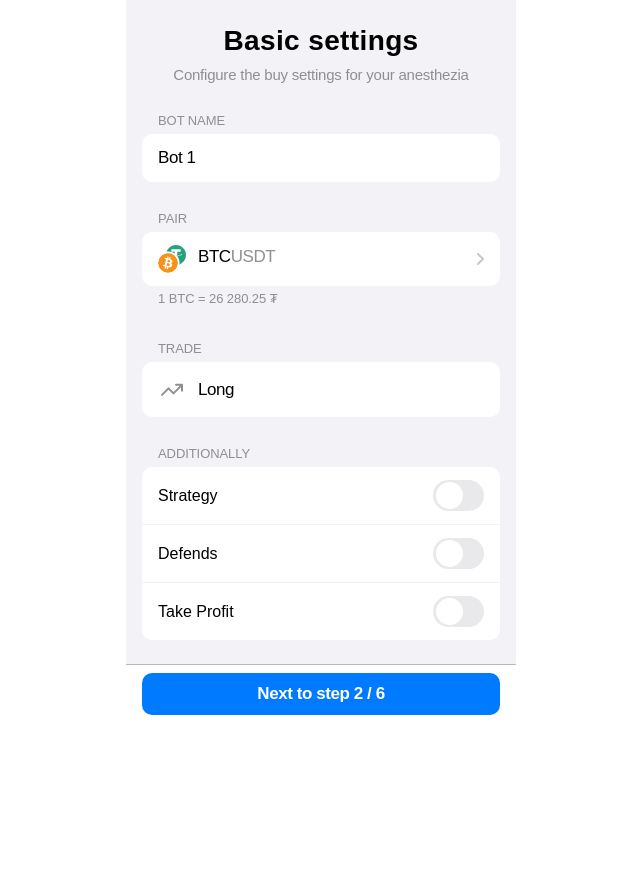
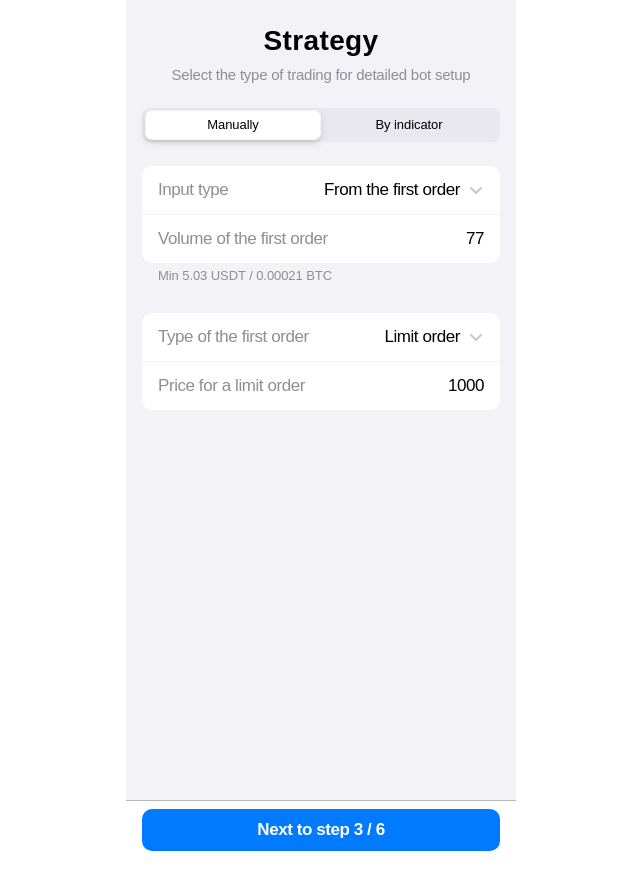
Before and after one commit to muhammadsalam/testreact, a React (Vite) app: page / in a window 1280 px wide. Shown: the whole page, without its empty margins (319-959 px from the left). Before the commit the page ends 800 px from the top, so only its background shows below. Built offline with nearby package versions, Linux system fonts and the light colour scheme.

Commit message:
Strategy page

```diff
--- a/src/main.tsx
+++ b/src/main.tsx
@@ -2,5 +2,7 @@ import ReactDOM from "react-dom/client";
 import "./index.css";
 import { ProfilePage } from "pages/profile";
 import { ConfigurePage } from "pages/configure";
+import { App } from "app/App";
+import { StrategyPage } from "pages/strategy";
 
-ReactDOM.createRoot(document.getElementById("root")!).render(<ConfigurePage />);
+ReactDOM.createRoot(document.getElementById("root")!).render(<StrategyPage />);
--- /dev/null
+++ b/src/pages/strategy/index.ts
@@ -0,0 +1 @@
+export * from './ui';
--- /dev/null
+++ b/src/pages/strategy/ui/index.tsx
@@ -0,0 +1,92 @@
+import { FC, useRef, useState } from "react";
+import styles from "./style.module.scss";
+import { Cell, Dropdown, FlexWrapper, PaddingWrapper } from "shared/ui";
+import clsx from "clsx";
+import ArrowBottomIcon from "../../../assets/icons/arrow-bottom.svg?react";
+import { useOutsideClick } from "shared/lib";
+
+export const StrategyPage: FC = () => {
+    const tabs = ["Manually", "By indicator"];
+    const [activeTab, setActiveTab] = useState<(typeof tabs)[number]>(
+        tabs[0].toLowerCase()
+    );
+
+    const [isDropdownActive, setIsDropdownActive] = useState(false);
+    const dropdownRef = useRef<HTMLDivElement>(null);
+    const handleDropdownActive = () => {
+        setIsDropdownActive(true);
+    };
+    useOutsideClick(dropdownRef, () => {
+        setIsDropdownActive(false);
+    });
+
+    return (
+        <>
+            <div className={styles.container}>
+                <div className={styles.top}>
+                    <p className={styles.top_title}>Strategy</p>
+                    <p className={styles.top_subtitle}>
+                        Select the type of trading for detailed bot setup
+                    </p>
+                </div>
+
+                <div className={styles.tabs}>
+                    {tabs.map((tab, index) => (
+                        <button
+                            key={index}
+                            className={clsx(
+                                styles.tabs_button,
+                                activeTab === tab.toLowerCase() &&
+                                    styles.tabs_button__active
+                            )}
+                            onClick={() => setActiveTab(tab.toLowerCase())}
+                        >
+                            {tab}
+                        </button>
+                    ))}
+                </div>
+
+                <Cell description="Min 5.03 USDT / 0.00021 BTC">
+                    <div className={styles.list_item}>
+                        <p className={styles.list_item_title}>Input type</p>
+                        <Dropdown
+                            items={[
+                                "From the first order",
+                                "title-1",
+                                "title-2",
+                            ]}
+                        />
+                    </div>
+                    <div className={styles.list_item}>
+                        <p className={styles.list_item_title}>
+                            Volume of the first order
+                        </p>
+                        <span className={styles.list_item_span}>77</span>
+                    </div>
+                </Cell>
+
+                <Cell>
+                    <div className={styles.list_item}>
+                        <p className={styles.list_item_title}>
+                            Type of the first order
+                        </p>
+                        <Dropdown
+                            items={["Limit order", "title-1", "title-2"]}
+                        />
+                    </div>
+                    <div className={styles.list_item}>
+                        <p className={styles.list_item_title}>
+                            Price for a limit order
+                        </p>
+                        <span className={styles.list_item_span}>1000</span>
+                    </div>
+                </Cell>
+            </div>
+            <div className={styles.bottom}>
+                <button className={styles.btn__primary}>
+                    Next to step 3 / 6
+                </button>
+            </div>
+        </>
+    );
+};
--- /dev/null
+++ b/src/pages/strategy/ui/style.module.scss
@@ -0,0 +1,170 @@
+.container {
+    max-width: 390px;
+    min-height: 100vh;
+    padding: 24px 16px;
+    margin: 0 auto;
+    background-color: #f2f2f7;
+    display: flex;
+    flex-direction: column;
+    gap: 24px;
+}
+
+.top {
+    display: flex;
+    flex-direction: column;
+    align-items: center;
+    gap: 8px;
+
+    &_title {
+        font-size: 28px;
+        font-weight: 700;
+        line-height: 34px;
+        letter-spacing: 0.38px;
+    }
+
+    &_subtitle {
+        color: #8e8e93;
+        font-size: 15px;
+        font-style: normal;
+        font-weight: 400;
+        line-height: 18px;
+        letter-spacing: -0.23px;
+    }
+}
+
+.btn__primary {
+    color: #fff;
+    font-size: 17px;
+    font-weight: 590;
+    line-height: 22px;
+    letter-spacing: -0.43px;
+    border: 0;
+    background-color: #007aff;
+    border-radius: 10px;
+    padding: 10px 16px;
+    cursor: pointer;
+    flex-grow: 1;
+}
+
+.cell_description {
+    color: #8e8e93;
+    font-size: 13px;
+    font-weight: 400;
+    line-height: 18px;
+    letter-spacing: -0.078px;
+}
+
+.list {
+    &_item {
+        display: flex;
+        align-items: center;
+        justify-content: space-between;
+        background-color: #fff;
+        padding: 13px 16px;
+        font-size: 17px;
+        font-weight: 400;
+        line-height: 22px;
+        letter-spacing: -0.43px;
+        position: relative;
+
+        & + & {
+            border-top: 1px solid #f2f2f7;
+        }
+
+        &:first-of-type {
+            border-top-left-radius: 10px;
+            border-top-right-radius: 10px;
+        }
+
+        &:last-of-type {
+            border-bottom-right-radius: 10px;
+            border-bottom-left-radius: 10px;
+        }
+
+        &_title {
+            color: #8e8e93;
+        }
+
+        .dropdown {
+            color: #000;
+            margin-left: 12px;
+
+            &_list {
+                position: absolute;
+                z-index: 2;
+                top: calc(100% + 1px);
+                right: 16px;
+                box-shadow: 0px 4px 40px 0px rgba(0, 0, 0, 0.2);
+                background-color: #fff;
+                border-radius: 12px;
+
+                &_item {
+                    display: flex;
+                    align-items: center;
+                    gap: 20px;
+
+                    & + & {
+                        border-top: 0.33px solid rgba(60, 60, 67, 0.36);
+                    }
+
+                    &:first-of-type {
+                        border-top-left-radius: 10px;
+                        border-top-right-radius: 10px;
+                    }
+
+                    &:last-of-type {
+                        border-bottom-right-radius: 10px;
+                        border-bottom-left-radius: 10px;
+                    }
+                }
+            }
+        }
+    }
+}
+
+.bottom {
+    border-top: 0.33px solid rgba(60, 60, 67, 0.36);
+    background-color: #fff;
+    max-width: 390px;
+    padding: 8px 16px 40px;
+    margin: 0 auto;
+    display: flex;
+}
+
+.tabs {
+    padding: 2px 3px;
+    border-radius: 8px;
+    background-color: rgba(116, 116, 128, 0.08);
+    display: flex;
+    align-items: center;
+    justify-content: space-between;
+
+    &_button {
+        flex-grow: 1;
+        flex-basis: 50%;
+        background-color: transparent;
+        cursor: pointer;
+        transition: background-color 0.123s ease-in-out,
+            border-color 0.123s ease-in-out, box-shadow 0.123s ease-in-out;
+        padding: 5px 14px;
+        color: #000;
+        font-size: 13px;
+        line-height: 18px;
+        letter-spacing: -0.078px;
+        border: 0.5px solid transparent;
+        border-radius: 6.93px;
+
+        &:hover:not(&__active) {
+            background-color: rgba(116, 116, 128, 0.16);
+        }
+
+        &__active {
+            pointer-events: none;
+            border-radius: 6.93px;
+            border-color: rgba(116, 116, 128, 0.08);
+            background: #fff;
+            box-shadow: 0px 3px 1px 0px rgba(0, 0, 0, 0.04),
+                0px 3px 8px 0px rgba(0, 0, 0, 0.12);
+        }
+    }
+}
```
